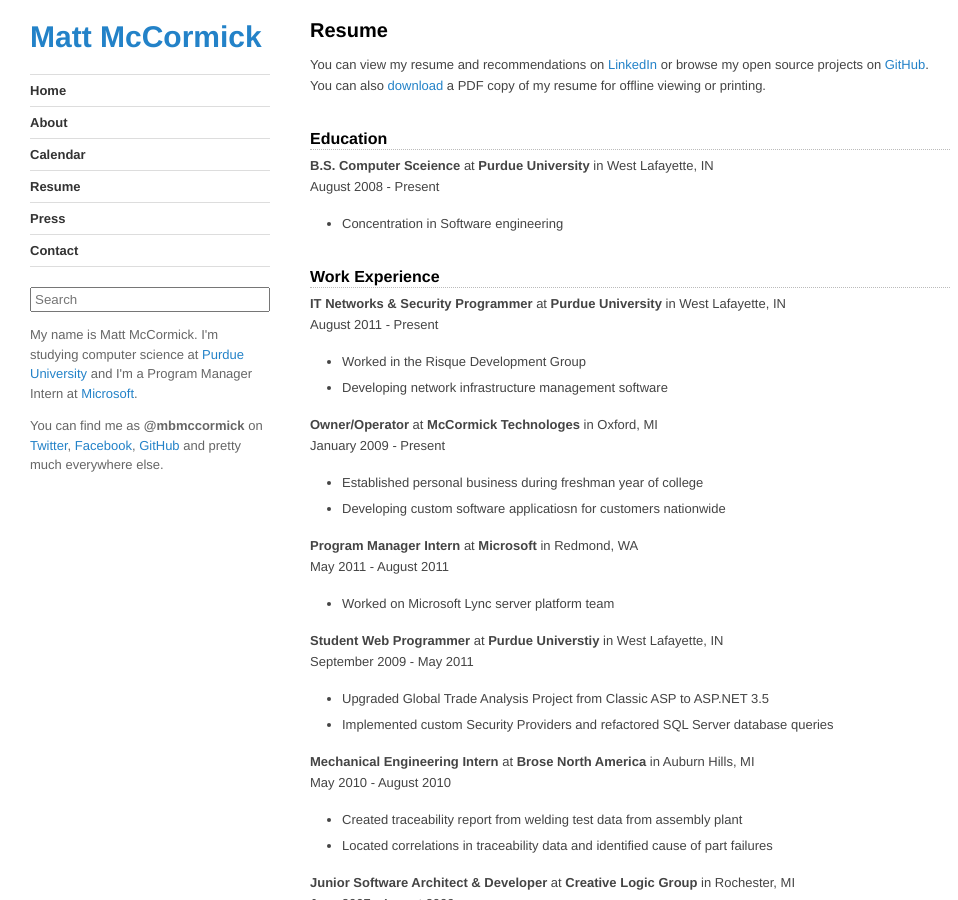
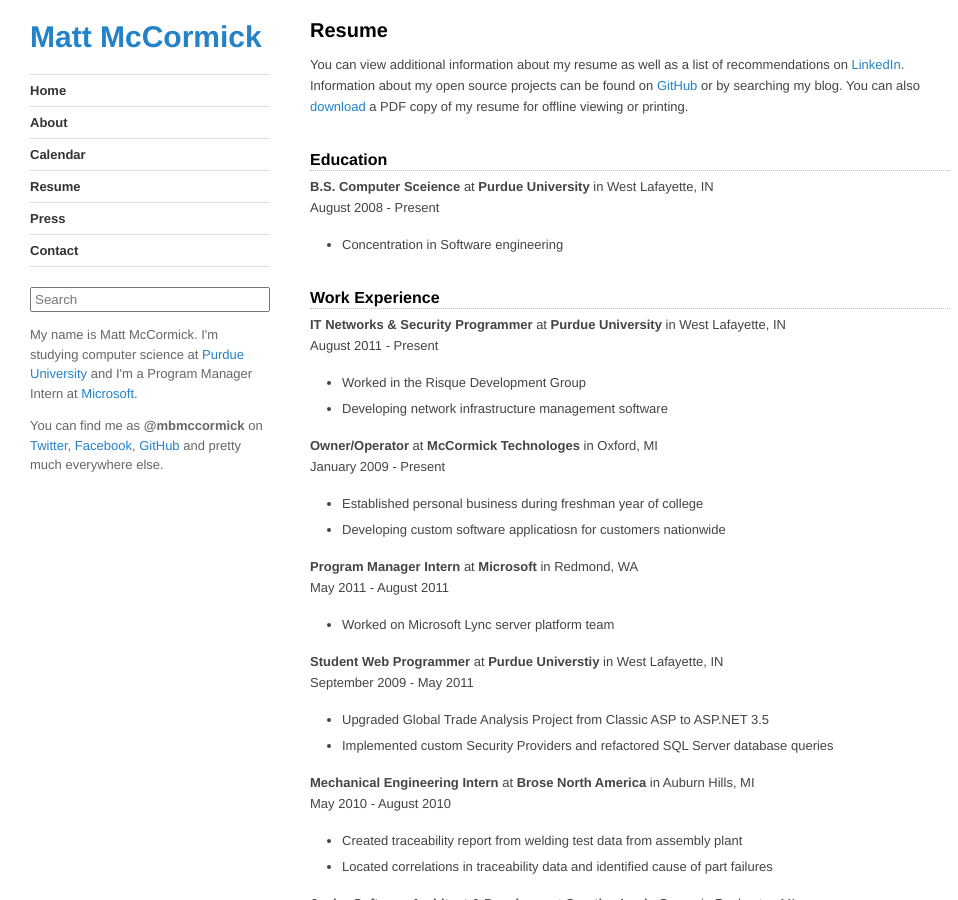
Before and after one commit to mbmccormick/mbmccormick.github.io, a Jekyll site: the page built from resume/index2.md, in a window 1280 px wide and 900 px high. Shown: the whole window, without its empty margins (0-958 px from the left). Built offline with Jekyll 4.4.1, drawn with Linux system fonts in a browser that asks for light colours; Markdown is read by kramdown in place of the engine named in the settings.

Commit message:
Testing out new resume page.

```diff
--- a/resume/index2.md
+++ b/resume/index2.md
@@ -3,7 +3,7 @@
 title: Resume
 ---
 
-You can view my resume and recommendations on <a href="http://www.linkedin.com/in/mbmccorm" target="_blank">LinkedIn</a> or browse my open source projects on <a href="http://github.com/mbmccormick" target="_blank">GitHub</a>. You can also <a href="matt_mccormick.pdf">download</a> a PDF copy of my resume for offline viewing or printing.
+You can view additional information about my resume as well as a list of recommendations on <a href="http://www.linkedin.com/in/mbmccorm" target="_blank">LinkedIn</a>. Information about my open source projects can be found on <a href="http://github.com/mbmccormick" target="_blank">GitHub</a> or by searching my blog. You can also <a href="matt_mccormick.pdf">download</a> a PDF copy of my resume for offline viewing or printing.
 
 
 ## Education
```
